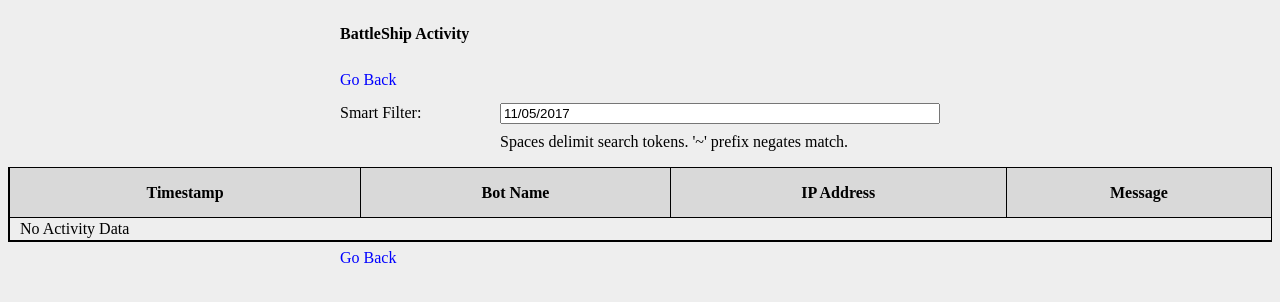
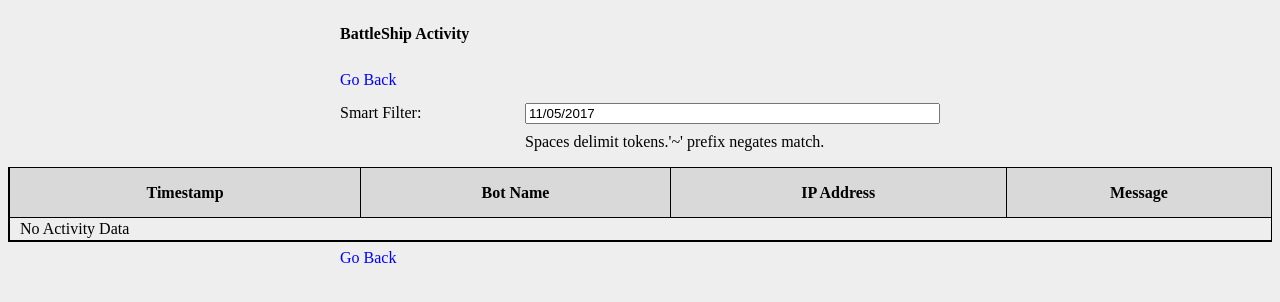
Before and after one commit to bucaar/BattleShipWeb, a PHP site: page /activity.php in a window 1280 px wide. Shown: the part 55-357 px from the top of the page. Run offline with PHP 8.4, Linux system fonts and the light colour scheme; the visitor is signed in with stand-in values (Sample User, id 1).

Commit message:
Fixed some spacing for different browsers

```diff
--- a/activity.php
+++ b/activity.php
@@ -35,7 +35,7 @@ $log_contents = array_reverse(explode("\n", file_get_contents("activity.log", "r
   <a href="account.php" class="hyperlink">Go Back</a>
   <form onsubmit="return false;">
     <span class="label">Smart Filter:</span><input id="filter" value="<?php echo date("m/d/Y"); ?>" onkeyup="filterTable(this.value);"><br>
-    <span class="label"></span><span>Spaces delimit search tokens. '~' prefix negates match.</span><br>
+    <span class="label"></span><span>Spaces delimit tokens.'~' prefix negates match.</span><br>
   </form>
 </div>
 <table class="activity">
--- a/css/style.css
+++ b/css/style.css
@@ -54,15 +54,15 @@ body {
 form .label {
   display: inline-block;
   margin-right: 10px;
-  width: 150px;
+  width: 175px;
   margin-bottom: 10px;
   padding-top: 5px;
 }
 form input, form select {
-  width: 440px;
+  width: 415px;
 }
 form input[type="submit"] {
-  width: 150px;
+  width: 175px;
 }
 
 .activity, .activity th, .activity td {
--- a/gamerequests.txt
+++ b/gamerequests.txt
@@ -1,3 +1,3 @@
+Match_Maker_2000 Winchester.jar JavaBoss.jar
 Match_Maker_2000 I_Surrender.jar OttoBattleship.jar
-Match_Maker_2000 JavaBoss.jar I_Surrender.jar
-Match_Maker_2000 JavaBoss.jar Winchester.jar
+Match_Maker_2000 I_Surrender.jar JavaBoss.jar
```
